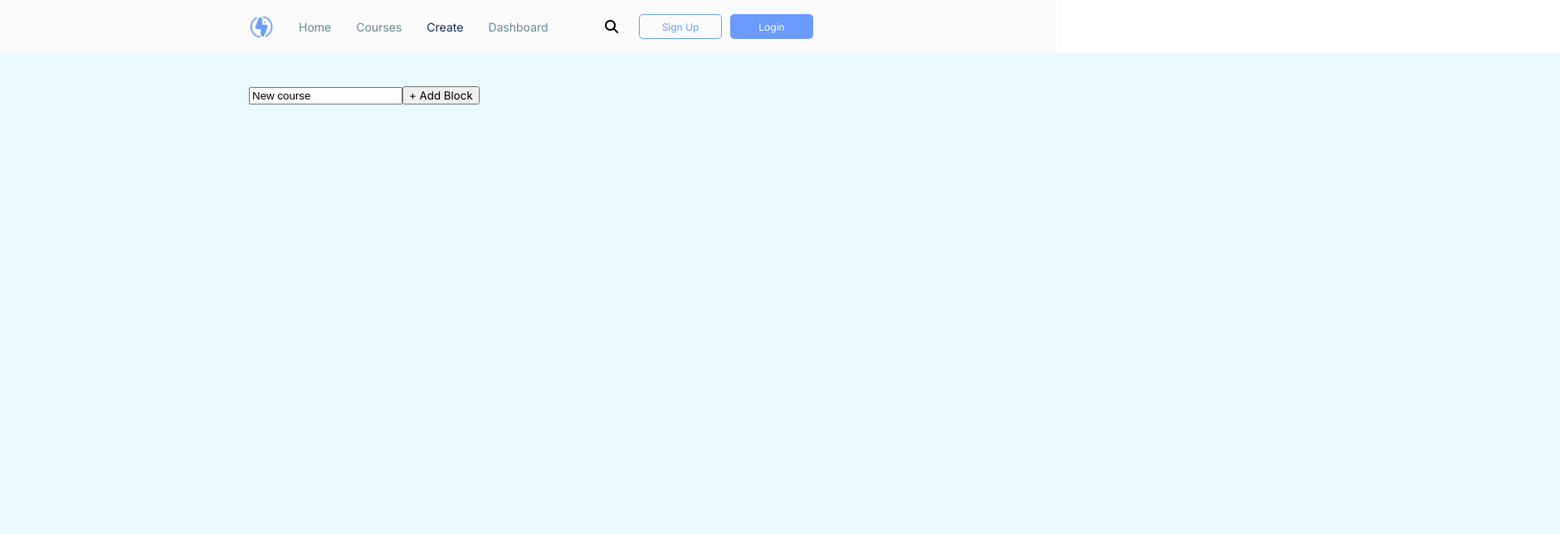
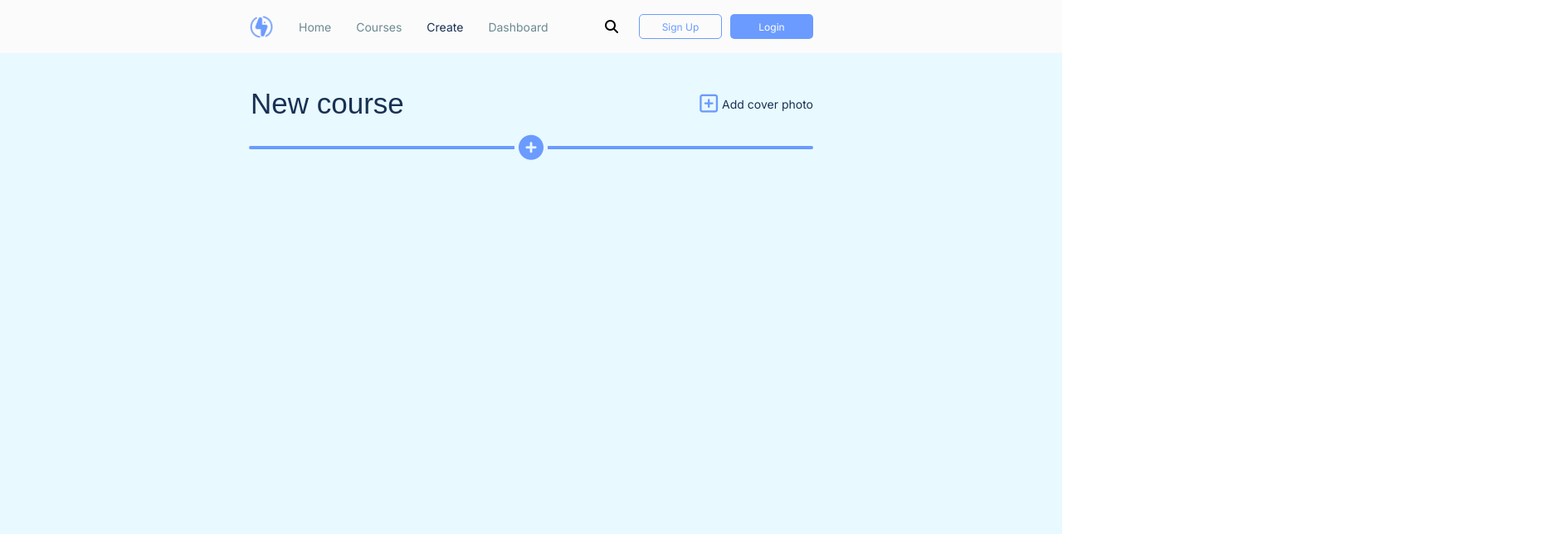
Before and after one commit to sameenmajid12/Lume, a React (Vite) app in the folder Frontend/: page /create in a window 1280 px wide. Shown: the top 644 px of the page at 83% size, 1880 px wide, since content can reach past the window. Built offline with nearby package versions, Linux system fonts and the light colour scheme.

Commit message:
Updated create component

```diff
--- a/Frontend/src/components/Create/Create.jsx
+++ b/Frontend/src/components/Create/Create.jsx
@@ -1,21 +1,31 @@
 import React, { useState, useRef } from "react";
-import '../../styles/create.css'
-const ContentBlockEditor = () => {
+import "../../styles/create.css";
+import { use } from "react";
+const Create = () => {
   const [blocks, setBlocks] = useState([]);
-  const [title, setTitle] = useState("New course")
+  const [title, setTitle] = useState("New course");
+  const [coverPhoto, setCoverPhoto] = useState(null);
   const [menuVisible, setMenuVisible] = useState(false);
   const [currentBlockIndex, setCurrentBlockIndex] = useState(null);
+  const fileInputRef = useRef(null);
   const menuRef = useRef(null);
-  const changeTitle=()=>{
-
-  }
+  const changeTitle = (e) => {
+    setTitle(e.target.value);
+  };
   const handleKeyDown = (event, index) => {
     if (event.key === "/") {
       setMenuVisible(true);
       setCurrentBlockIndex(index);
+    } else {
+      if (menuVisible) {
+        setMenuVisible(false);
+      }
     }
   };
-
+  const coverUpload = (e) => {
+    setCoverPhoto(e.target.files[0]);
+    console.log(e.target.files[0]);
+  };
   const addBlock = (type) => {
     const newBlock = { type, content: "" };
     const updatedBlocks = [...blocks];
@@ -28,11 +38,53 @@ const ContentBlockEditor = () => {
     const updatedBlocks = [...blocks];
     updatedBlocks[index].content = content;
     setBlocks(updatedBlocks);
+    if (textareasRefs.current[index]) {
+      textareasRefs.current[index].style.height = "auto";
+      textareasRefs.current[index].style.height = textareasRefs.current[index].scrollHeight + "px";
+    }
   };
-
+  const textareasRefs = useRef([]);
   return (
     <div className="create-container-page">
-      <input onChange={changeTitle} value={title}></input>
+      <div className="create-header">
+        <input
+          onChange={changeTitle}
+          className="create-title-input"
+          value={title}
+        ></input>
+        {!coverPhoto ? (
+          <>
+            <input
+              ref={fileInputRef}
+              onChange={coverUpload}
+              id="addCoverPhoto"
+              type="file"
+              accept="image/*"
+              style={{ display: "none" }} // Hide default input UI
+            />
+            <label htmlFor="addCoverPhoto">
+              <div className="create-add-cover-photo">
+                <i className="fa-regular fa-square-plus"></i>
+                <p>Add cover photo</p>
+              </div>
+            </label>
+          </>
+        ) : (
+          <img
+            className="cover-photo"
+            src={URL.createObjectURL(coverPhoto)}
+          ></img>
+        )}
+      </div>
+      {blocks.length === 0 ? (
+        <div onClick={()=>addBlock("text")} className="add-block">
+          <div>
+            <i className="fa-solid fa-circle-plus"></i>
+          </div>
+        </div>
+      ) : (
+        ""
+      )}
       {blocks.map((block, index) => (
         <div key={index} className="block">
           {block.type === "text" && (
@@ -42,6 +94,8 @@ const ContentBlockEditor = () => {
               onChange={(e) => updateBlockContent(index, e.target.value)}
               onKeyDown={(e) => handleKeyDown(e, index)}
               placeholder="Type '/' for options..."
+               wrap="hard"
+               ref={(el) => (textareasRefs.current[index] = el)}
             />
           )}
           {block.type === "image" && (
@@ -72,18 +126,14 @@ const ContentBlockEditor = () => {
 
       {menuVisible && (
         <div className="menu" ref={menuRef}>
-          <button onClick={() => addBlock("text")}>Text</button>
-          <button onClick={() => addBlock("image")}>Image</button>
-          <button onClick={() => addBlock("video")}>Video</button>
-          <button onClick={() => addBlock("list")}>List</button>
+          <div onClick={() => addBlock("text")}>Text</div>
+          <div onClick={() => addBlock("image")}>Image</div>
+          <div onClick={() => addBlock("video")}>Video</div>
+          <div onClick={() => addBlock("list")}>List</div>
         </div>
       )}
-
-      <button className="add-block" onClick={() => setBlocks([...blocks, { type: "text", content: "" }])}>
-        + Add Block
-      </button>
     </div>
   );
 };
 
-export default ContentBlockEditor;
+export default Create;
--- a/Frontend/src/styles/create.css
+++ b/Frontend/src/styles/create.css
@@ -1,6 +1,80 @@
 .create-container-page{
-  width: 100%;
   min-height:calc(100dvh - var(--header-height));
   background-color: var(--background-secondary);
   padding:40px 300px;
 }
+.create-header{
+  display: flex;
+  align-items: center;
+  justify-content: space-between;
+  padding-bottom:30px;
+}
+.create-title-input{
+  font-size:35px;
+  flex:1;
+  background-color: transparent;
+  border:none;
+  color:var(--header-text-color);
+}
+.create-title-input:focus{
+  outline:none;
+}
+.create-header i{
+  color:var(--accent-color);
+  font-size:25px;
+}
+#addCoverPhoto{
+  display: none;
+}
+.create-add-cover-photo{
+  display: flex ;
+  align-items: center;
+  color:var(--header-text-color);
+  font-size:14px;
+  column-gap: 5px;
+  cursor: pointer;
+}
+.cover-photo{
+  width: 100px;
+}
+
+.add-block{
+  width: 100%;
+
+  height:4px;
+  background-color: var(--accent-color);
+  position: relative;
+  border-radius: 10px;
+}
+.add-block div{
+  position: absolute;
+  display: flex;
+  justify-content: center;
+  align-items: center;
+  top:50%;
+  right:50%;
+  transform: translate(50%,-50%);
+  width: 40px;
+  background-color: var(--background-secondary);
+  height:40px;
+  cursor: pointer;
+}
+.add-block div i{
+  font-size:30px;
+  position: absolute;
+  color:var(--accent-color);
+}
+textarea{
+  width: 100%;
+  font-size:16px;
+  font-family: 'Inter';
+  background-color: transparent;
+  resize: none;
+  overflow: hidden;
+  white-space: pre-wrap;
+  border:none;
+  outline:none;
+}
+.menu{
+
+}
```
